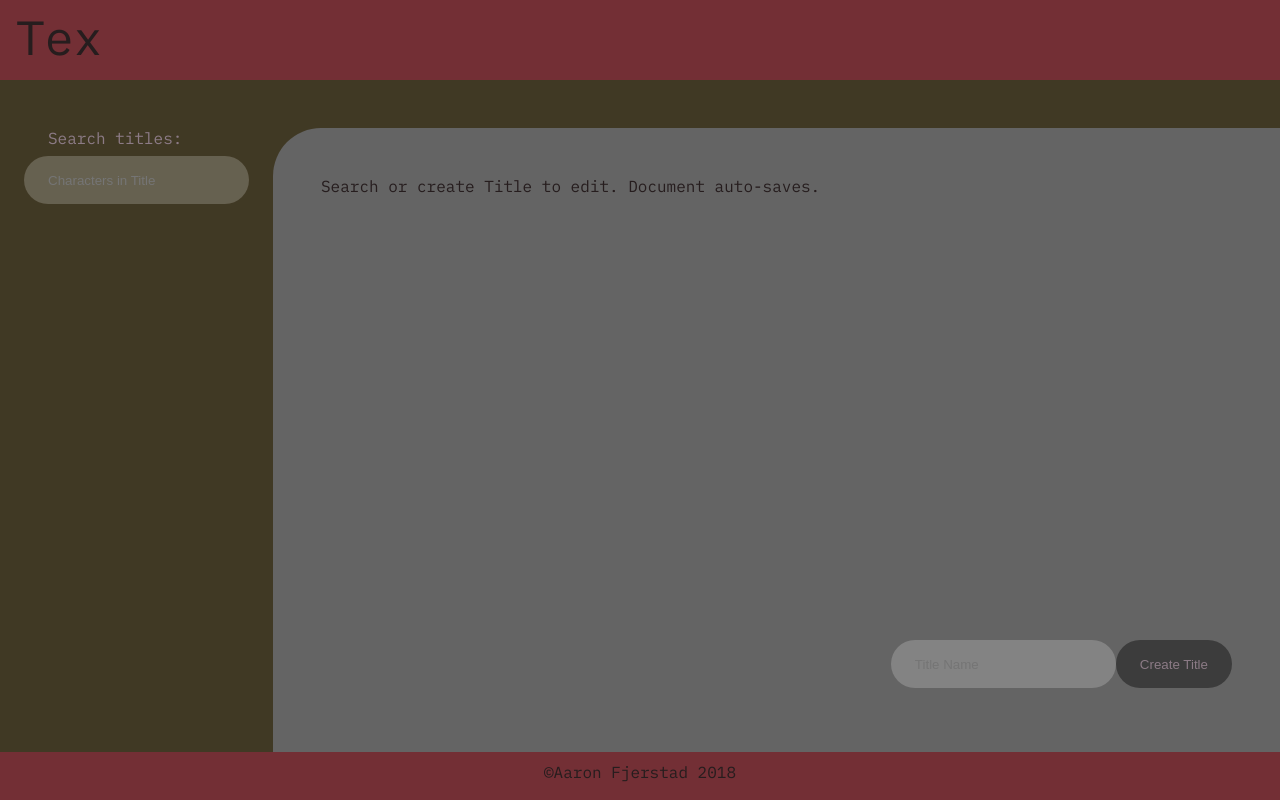
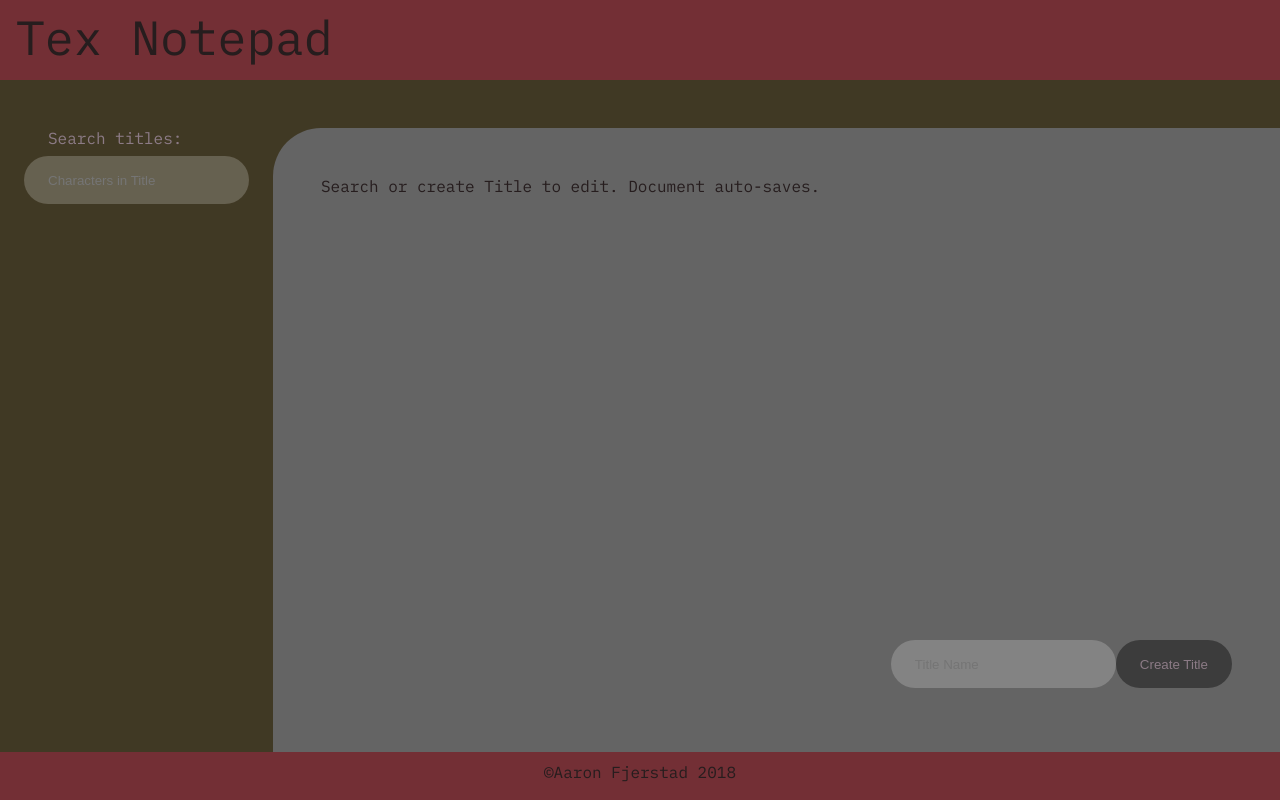
Before and after one commit to aaronfjerstad/creativeproject4, a Vue app in the folder vue/alarms/: page / in a window 1280 px wide. Built offline with nearby package versions, Linux system fonts and the light colour scheme.

Commit message:
Changed name.

```diff
--- a/vue/alarms/index.html
+++ b/vue/alarms/index.html
@@ -4,7 +4,7 @@
     <!-- https://color.adobe.com/Tema-de-cores-1-color-theme-10555136/edit/?copy=true&base=2&rule=Custom&selected=3&name=Copy%20of%20Tema%20de%20cores%201&mode=rgb&rgbvalues=0.45098039215686275,0.1843137254901961,0.20784313725490197,0.14901960784313725,0.11372549019607843,0.11764705882352941,0.45098039215686275,0.396078431372549,0.4117647058823529,0.5490196078431373,0.4823529411764706,0.5254901960784314,0.25098039215686274,0.2235294117647059,0.1411764705882353&swatchOrder=0,1,2,3,4 -->
     <meta charset="utf-8">
     <meta name="viewport" content="width=device-width,initial-scale=1.0">
-    <title>Notepad</title>
+    <title>Tex Notepad</title>
     <link href="https://fonts.googleapis.com/css?family=IBM+Plex+Mono" rel="stylesheet">
     <style type="text/css">
       body {
--- a/vue/alarms/src/components/AppHeader.vue
+++ b/vue/alarms/src/components/AppHeader.vue
@@ -1,7 +1,7 @@
 <template>
   <div class="app_header_layout">
     <div class="logo">
-      <span class="logotext">Tex</span>
+      <span class="logotext">Tex Notepad</span>
     </div>
     <span class="fill">&nbsp;</span>
     <div class="create_layout">
```
